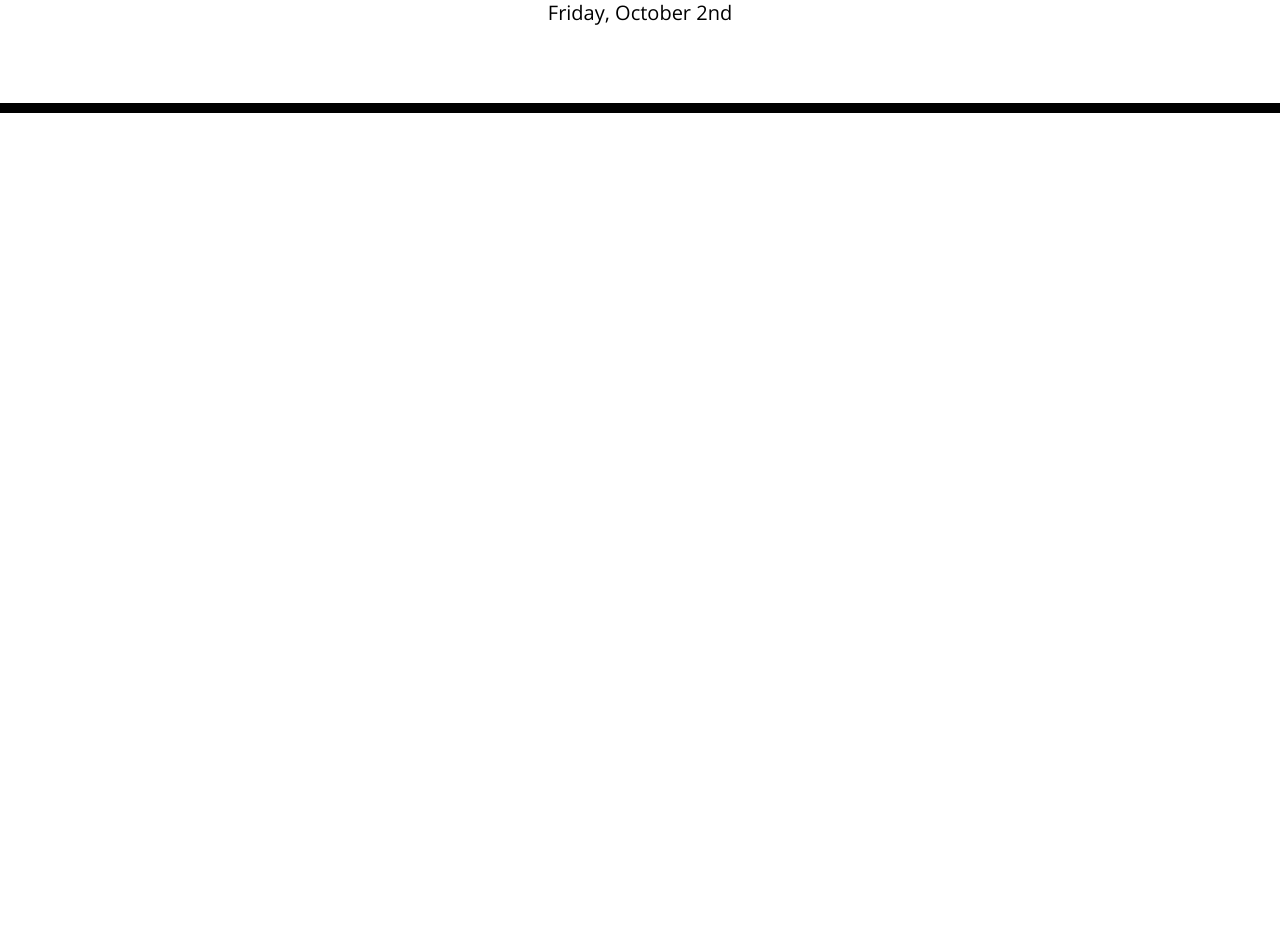
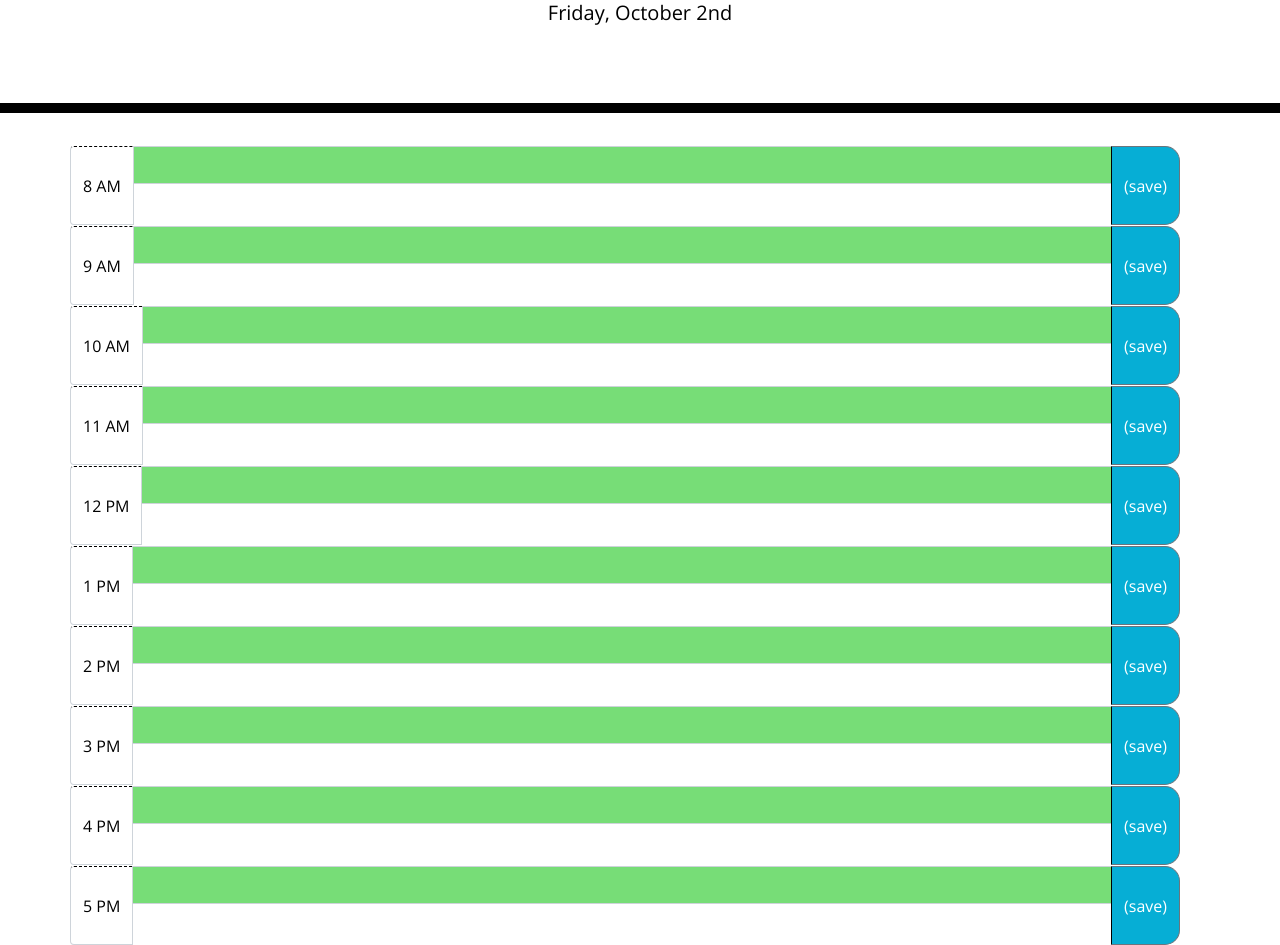
Before and after one commit to puakehaulani/5-Work-Day-Scheduler, a plain HTML site: page index.html in a window 1280 px wide. Shown: the part 191-1136 px from the top of the page. Before the commit the page ends 800 px from the top, so only its background shows below. Drawn offline with nearby package versions, Linux system fonts and the light colour scheme; files that its build step writes are made by us from their sources.

Commit message:
times mapped

```diff
--- a/index.html
+++ b/index.html
@@ -22,20 +22,125 @@
   <div class="container">
     <!-- Timeblocks go here -->
 
-    <!-- <div class="input-group row">
+    <div class="input-group row">
       <div class="input-group-prepend">
         <span class="input-group-text hour" id="time8">8 AM</span>
       </div>
-      <input type="text" class="future" aria-label="Appointment text input area" aria-describedby="button-addon2">
+      <input type="text" class="form-control future" aria-label="Appointment text input area"
+        aria-describedby="button-addon2">
       <div class="input-group-append">
         <button class="btn btn-outline-secondary saveBtn" type="button">(save)</button>
       </div>
     </div>
-  </div> -->
 
-    <script src="https://code.jquery.com/jquery-3.4.1.min.js"></script>
-    <script src="https://cdnjs.cloudflare.com/ajax/libs/moment.js/2.24.0/moment.min.js"></script>
-    <script src="assets/script/script.js"></script>
+    <div class="input-group row">
+      <div class="input-group-prepend">
+        <span class="input-group-text hour" id="time9">9 AM</span>
+      </div>
+      <input type="text" class="form-control future" aria-label="Appointment text input area"
+        aria-describedby="button-addon2">
+      <div class="input-group-append">
+        <button class="btn btn-outline-secondary saveBtn" type="button">(save)</button>
+      </div>
+    </div>
+
+    <div class="input-group row">
+      <div class="input-group-prepend">
+        <span class="input-group-text hour" id="time10">10 AM</span>
+      </div>
+      <input type="text" class="form-control future" aria-label="Appointment text input area"
+        aria-describedby="button-addon2">
+      <div class="input-group-append">
+        <button class="btn btn-outline-secondary saveBtn" type="button">(save)</button>
+      </div>
+    </div>
+
+    <div class="input-group row">
+      <div class="input-group-prepend">
+        <span class="input-group-text hour" id="time11">11 AM</span>
+      </div>
+      <input type="text" class="form-control future" aria-label="Appointment text input area"
+        aria-describedby="button-addon2">
+      <div class="input-group-append">
+        <button class="btn btn-outline-secondary saveBtn" type="button">(save)</button>
+      </div>
+    </div>
+
+    <div class="input-group row">
+      <div class="input-group-prepend">
+        <span class="input-group-text hour" id="time12">12 PM</span>
+      </div>
+      <input type="text" class="form-control future" aria-label="Appointment text input area"
+        aria-describedby="button-addon2">
+      <div class="input-group-append">
+        <button class="btn btn-outline-secondary saveBtn" type="button">(save)</button>
+      </div>
+    </div>
+
+    <div class="input-group row">
+      <div class="input-group-prepend">
+        <span class="input-group-text hour" id="time1">1 PM</span>
+      </div>
+      <input type="text" class="form-control future" aria-label="Appointment text input area"
+        aria-describedby="button-addon2">
+      <div class="input-group-append">
+        <button class="btn btn-outline-secondary saveBtn" type="button">(save)</button>
+      </div>
+    </div>
+
+    <div class="input-group row">
+      <div class="input-group-prepend">
+        <span class="input-group-text hour" id="time2">2 PM</span>
+      </div>
+      <input type="text" class="form-control future" aria-label="Appointment text input area"
+        aria-describedby="button-addon2">
+      <div class="input-group-append">
+        <button class="btn btn-outline-secondary saveBtn" type="button">(save)</button>
+      </div>
+    </div>
+
+    <div class="input-group row">
+      <div class="input-group-prepend">
+        <span class="input-group-text hour" id="time3">3 PM</span>
+      </div>
+      <input type="text" class="form-control future" aria-label="Appointment text input area"
+        aria-describedby="button-addon2">
+      <div class="input-group-append">
+        <button class="btn btn-outline-secondary saveBtn" type="button">(save)</button>
+      </div>
+    </div>
+
+    <div class="input-group row">
+      <div class="input-group-prepend">
+        <span class="input-group-text hour" id="time4">4 PM</span>
+      </div>
+      <input type="text" class="form-control future" aria-label="Appointment text input area"
+        aria-describedby="button-addon2">
+      <div class="input-group-append">
+        <button class="btn btn-outline-secondary saveBtn" type="button">(save)</button>
+      </div>
+    </div>
+
+    <div class="input-group row">
+      <div class="input-group-prepend">
+        <span class="input-group-text hour" id="time5">5 PM</span>
+      </div>
+      <input type="text" class="form-control future" aria-label="Appointment text input area"
+        aria-describedby="button-addon2">
+      <div class="input-group-append">
+        <button class="btn btn-outline-secondary saveBtn" type="button">(save)</button>
+      </div>
+    </div>
+  </div>
+
+
+
+
+
+
+  <script src="https://code.jquery.com/jquery-3.4.1.min.js"></script>
+  <script src="https://cdnjs.cloudflare.com/ajax/libs/moment.js/2.24.0/moment.min.js"></script>
+  <script src="assets/script/script.js"></script>
 </body>
 
 </html>
```
